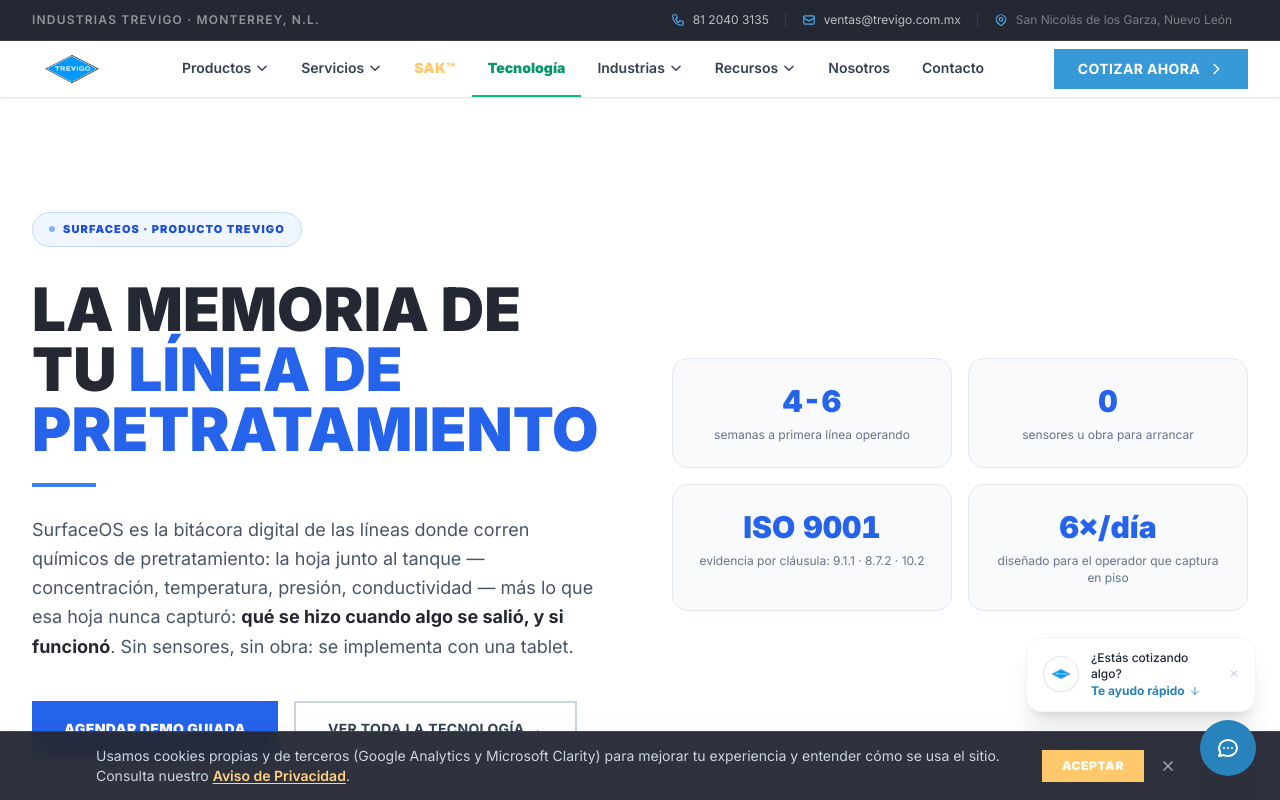
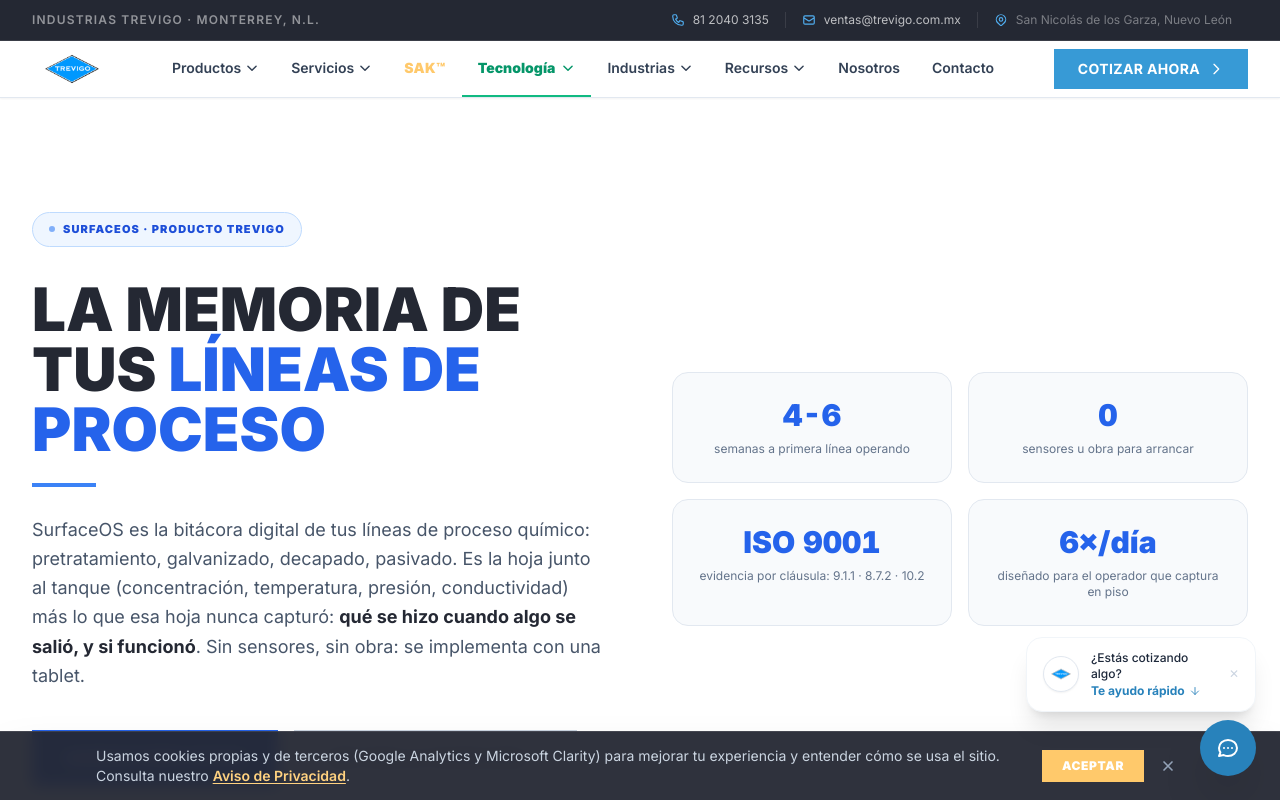
Before and after one commit to htrevinopre-design/trevigo-web, a Next.js app: page /surfaceos in a window 1280 px wide. Shown: the top 800 px of the page. Built offline with nearby package versions, Linux system fonts and the light colour scheme.

Commit message:
Tecnologia: dropdown en menu y SurfaceOS ampliado a lineas de proceso

```diff
--- a/app/surfaceos/page.tsx
+++ b/app/surfaceos/page.tsx
@@ -3,9 +3,9 @@ import Link from "next/link";
 import { COMPANY } from "@/lib/data";
 
 export const metadata: Metadata = {
-  title: "SurfaceOS: Bitácora Digital de Pretratamiento",
+  title: "SurfaceOS: Bitácora Digital de Proceso Químico",
   description:
-    "SurfaceOS digitaliza la bitácora de tu línea de pretratamiento: captura de operador más rápida que el papel, evidencia ISO 9001 por cláusula y AMEF vivo. Agenda una demo guiada.",
+    "SurfaceOS digitaliza la bitácora de tus líneas de proceso químico — pretratamiento, galvanizado, decapado, pasivado: captura más rápida que el papel, evidencia ISO 9001 por cláusula y AMEF vivo.",
   alternates: { canonical: `${COMPANY.url}/surfaceos` },
 };
 
@@ -83,7 +83,7 @@ export default function SurfaceOSPage() {
             applicationSubCategory: "Process Logging and Quality Compliance",
             operatingSystem: "Web",
             description:
-              "Bitácora digital de líneas de pretratamiento químico: captura de operador, evidencia ISO 9001 por cláusula, tendencias por turno y AMEF vivo.",
+              "Bitácora digital de líneas de proceso químico (pretratamiento, galvanizado, decapado, pasivado): captura de operador, evidencia ISO 9001 por cláusula, tendencias por turno y AMEF vivo.",
             url: `${COMPANY.url}/surfaceos`,
             provider: {
               "@type": "Organization",
@@ -127,17 +127,17 @@ export default function SurfaceOSPage() {
               </div>
 
               <h1 className="text-4xl sm:text-6xl font-black text-navy-950 uppercase leading-[0.9] mb-6">
-                La memoria de tu{" "}
-                <span className="text-blue-600">línea de pretratamiento</span>
+                La memoria de tus{" "}
+                <span className="text-blue-600">líneas de proceso</span>
               </h1>
 
               <div className="w-16 h-1 bg-blue-500 mb-7" />
 
               <p className="text-steel-600 text-lg leading-relaxed mb-10 max-w-xl">
-                SurfaceOS es la bitácora digital de las líneas donde corren
-                químicos de pretratamiento: la hoja junto al tanque —
-                concentración, temperatura, presión, conductividad — más lo que
-                esa hoja nunca capturó:{" "}
+                SurfaceOS es la bitácora digital de tus líneas de proceso
+                químico: pretratamiento, galvanizado, decapado, pasivado. Es la
+                hoja junto al tanque (concentración, temperatura, presión,
+                conductividad) más lo que esa hoja nunca capturó:{" "}
                 <strong className="text-navy-950">
                   qué se hizo cuando algo se salió, y si funcionó
                 </strong>
@@ -342,7 +342,7 @@ export default function SurfaceOSPage() {
 
                 <div className="space-y-4">
                   {[
-                    { step: "1", title: "Demo guiada", desc: "Recorremos el sistema contigo sobre el flujo real de una línea de pretratamiento.", color: "border-blue-500/30 bg-blue-500/5", accent: "text-blue-400" },
+                    { step: "1", title: "Demo guiada", desc: "Recorremos el sistema contigo sobre el flujo real de una línea de proceso químico.", color: "border-blue-500/30 bg-blue-500/5", accent: "text-blue-400" },
                     { step: "2", title: "Carga de tus especificaciones", desc: "Configuramos tus líneas, parámetros, rangos y frecuencias de captura reales.", color: "border-emerald-500/30 bg-emerald-500/5", accent: "text-emerald-400" },
                     { step: "3", title: "Arranque con el operador", desc: "Capacitación en piso. Si capturar no es más rápido que el papel, no avanzamos.", color: "border-orange-500/30 bg-orange-500/5", accent: "text-orange-400" },
                     { step: "4", title: "Primera auditoría con evidencia lista", desc: "El paquete por cláusula ISO 9001 se genera del uso diario, no de una carpeta.", color: "border-blue-500/30 bg-blue-500/5", accent: "text-blue-400" },
@@ -384,8 +384,8 @@ export default function SurfaceOSPage() {
           </h2>
           <p className="text-steel-400 text-lg leading-relaxed mb-10 max-w-2xl mx-auto">
             En 30 minutos te mostramos SurfaceOS corriendo sobre el flujo real
-            de una línea de pretratamiento: la captura del operador, la bandeja
-            de calidad y el AMEF vivo.
+            de una línea de proceso: la captura del operador, la bandeja de
+            calidad y el AMEF vivo.
           </p>
 
           <div className="flex flex-col sm:flex-row gap-4 justify-center mb-8">
--- a/app/tecnologia/page.tsx
+++ b/app/tecnologia/page.tsx
@@ -5,7 +5,7 @@ import { COMPANY } from "@/lib/data";
 export const metadata: Metadata = {
   title: "Tecnología para Líneas de Acabado",
   description:
-    "La tecnología de Trevigo para líneas de acabado: coatingAI para optimizar pintura en polvo con IA, y SurfaceOS, la bitácora digital de pretratamiento con AMEF vivo y evidencia ISO 9001.",
+    "La tecnología de Trevigo para líneas de acabado: coatingAI para optimizar pintura en polvo con IA, y SurfaceOS, la bitácora digital de tus líneas de proceso con AMEF vivo y evidencia ISO 9001.",
   alternates: { canonical: `${COMPANY.url}/tecnologia` },
 };
 
@@ -28,8 +28,8 @@ const TECH = [
     badgeColor: "text-blue-700 border-blue-200 bg-blue-50",
     dot: "bg-blue-500",
     name: "SurfaceOS",
-    tagline: "La bitácora digital de tu línea de pretratamiento",
-    desc: "El sistema de registro y memoria de las líneas donde corren los químicos: captura de operador más rápida que el papel, evidencia ISO 9001 ordenada por cláusula, tendencias de parámetros por turno y un AMEF vivo que convierte cada intervención en conocimiento de proceso. Arranca con una tablet, sin sensores ni obra.",
+    tagline: "La bitácora digital de tus líneas de proceso",
+    desc: "El sistema de registro y memoria de las líneas donde corre la química — pretratamiento, galvanizado, decapado, pasivado: captura de operador más rápida que el papel, evidencia ISO 9001 ordenada por cláusula, tendencias de parámetros por turno y un AMEF vivo que convierte cada intervención en conocimiento de proceso. Arranca con una tablet, sin sensores ni obra.",
     facts: ["Evidencia ISO 9001 por cláusula (9.1.1 · 8.7.2 · 10.2)", "AMEF vivo alimentado por la operación real", "4-6 semanas a la primera línea operando"],
     cta: "Conocer SurfaceOS",
     ctaClass: "bg-blue-600 hover:bg-blue-700",
--- a/components/Navigation.tsx
+++ b/components/Navigation.tsx
@@ -200,13 +200,17 @@ export default function Navigation() {
                 Sak™
               </Link>
 
-              {/* TECNOLOGÍA — special branded link */}
+              {/* TECNOLOGÍA — special branded link with dropdown */}
               <Link
                 href="/tecnologia"
-                onMouseEnter={() => setActiveMenu(null)}
+                onMouseEnter={() => setActiveMenu("tecnologia")}
+                onClick={() => setActiveMenu(null)}
                 className={`flex items-center gap-1.5 px-4 h-full text-sm font-black border-b-2 transition-all text-emerald-600 hover:text-emerald-700 ${isActive("/tecnologia") || isActive("/coatingai") || isActive("/surfaceos") ? "border-emerald-500" : "border-transparent hover:border-emerald-500"}`}
               >
                 Tecnología
+                <svg className={`w-3.5 h-3.5 transition-transform ${activeMenu === "tecnologia" ? "rotate-180" : ""}`} fill="none" viewBox="0 0 24 24" stroke="currentColor">
+                  <path strokeLinecap="round" strokeLinejoin="round" strokeWidth={2.5} d="M19 9l-7 7-7-7" />
+                </svg>
               </Link>
 
               {/* INDUSTRIAS */}
@@ -498,6 +502,87 @@ export default function Navigation() {
           </div>
         )}
 
+        {/* TECNOLOGÍA dropdown panel */}
+        {activeMenu === "tecnologia" && (
+          <div className="absolute top-full left-0 right-0 bg-white border-t border-steel-200 shadow-2xl z-50">
+            <div className="max-w-7xl mx-auto px-6 lg:px-8 py-6">
+              <div className="grid grid-cols-3 gap-6">
+                {/* Hub */}
+                <Link
+                  href="/tecnologia"
+                  onClick={() => setActiveMenu(null)}
+                  className="group bg-steel-50 hover:bg-navy-50 border border-steel-200 hover:border-navy-300 rounded-xl p-5 transition-all flex flex-col"
+                >
+                  <div className="flex items-center gap-2 mb-2">
+                    <span className="text-xl">⚙️</span>
+                    <p className="text-[10px] font-black text-navy-500 uppercase tracking-widest">
+                      Tecnología Trevigo
+                    </p>
+                  </div>
+                  <h3 className="text-steel-900 font-black text-base uppercase leading-tight mb-2 group-hover:text-navy-700 transition-colors">
+                    Toda la tecnología
+                  </h3>
+                  <p className="text-steel-500 text-xs leading-relaxed mb-3 flex-1">
+                    Software y sistemas para líneas de acabado, nacidos de 35
+                    años de operar química en planta.
+                  </p>
+                  <span className="text-navy-500 text-xs font-black uppercase tracking-wide">
+                    Ver todo →
+                  </span>
+                </Link>
+
+                {/* coatingAI */}
+                <Link
+                  href="/coatingai"
+                  onClick={() => setActiveMenu(null)}
+                  className="group bg-emerald-50 hover:bg-emerald-100 border border-emerald-200 hover:border-emerald-300 rounded-xl p-5 transition-all flex flex-col"
+                >
+                  <div className="flex items-center gap-2 mb-2">
+                    <span className="text-xl">🎯</span>
+                    <p className="text-[10px] font-black text-emerald-600 uppercase tracking-widest">
+                      Distribuidor autorizado
+                    </p>
+                  </div>
+                  <h3 className="text-steel-900 font-black text-base uppercase leading-tight mb-2 group-hover:text-emerald-700 transition-colors">
+                    coatingAI
+                  </h3>
+                  <p className="text-steel-500 text-xs leading-relaxed mb-3 flex-1">
+                    IA que optimiza tu línea de pintura en polvo: mínimo 10% de
+                    ahorro de polvo sin cambiar equipo.
+                  </p>
+                  <span className="text-emerald-600 text-xs font-black uppercase tracking-wide">
+                    Conocer coatingAI →
+                  </span>
+                </Link>
+
+                {/* SurfaceOS */}
+                <Link
+                  href="/surfaceos"
+                  onClick={() => setActiveMenu(null)}
+                  className="group bg-blue-50 hover:bg-blue-100 border border-blue-200 hover:border-blue-300 rounded-xl p-5 transition-all flex flex-col"
+                >
+                  <div className="flex items-center gap-2 mb-2">
+                    <span className="text-xl">📋</span>
+                    <p className="text-[10px] font-black text-blue-600 uppercase tracking-widest">
+                      Producto Trevigo
+                    </p>
+                  </div>
+                  <h3 className="text-steel-900 font-black text-base uppercase leading-tight mb-2 group-hover:text-blue-700 transition-colors">
+                    SurfaceOS
+                  </h3>
+                  <p className="text-steel-500 text-xs leading-relaxed mb-3 flex-1">
+                    La bitácora digital de tus líneas de proceso: evidencia
+                    ISO 9001 por cláusula y AMEF vivo.
+                  </p>
+                  <span className="text-blue-600 text-xs font-black uppercase tracking-wide">
+                    Conocer SurfaceOS →
+                  </span>
+                </Link>
+              </div>
+            </div>
+          </div>
+        )}
+
         {/* RECURSOS dropdown panel */}
         {activeMenu === "recursos" && (
           <div className="absolute top-full left-0 right-0 bg-white border-t border-steel-200 shadow-2xl z-50">
@@ -679,6 +764,20 @@ export default function Navigation() {
             >
               Tecnología
             </Link>
+            <Link
+              href="/coatingai"
+              className="block pl-10 pr-6 py-2 text-steel-600 font-bold text-sm"
+              onClick={() => setMobileOpen(false)}
+            >
+              coatingAI
+            </Link>
+            <Link
+              href="/surfaceos"
+              className="block pl-10 pr-6 py-2 text-steel-600 font-bold text-sm"
+              onClick={() => setMobileOpen(false)}
+            >
+              SurfaceOS
+            </Link>
 
             {/* Industrias accordion */}
             <div className="border-t border-steel-100">
```
